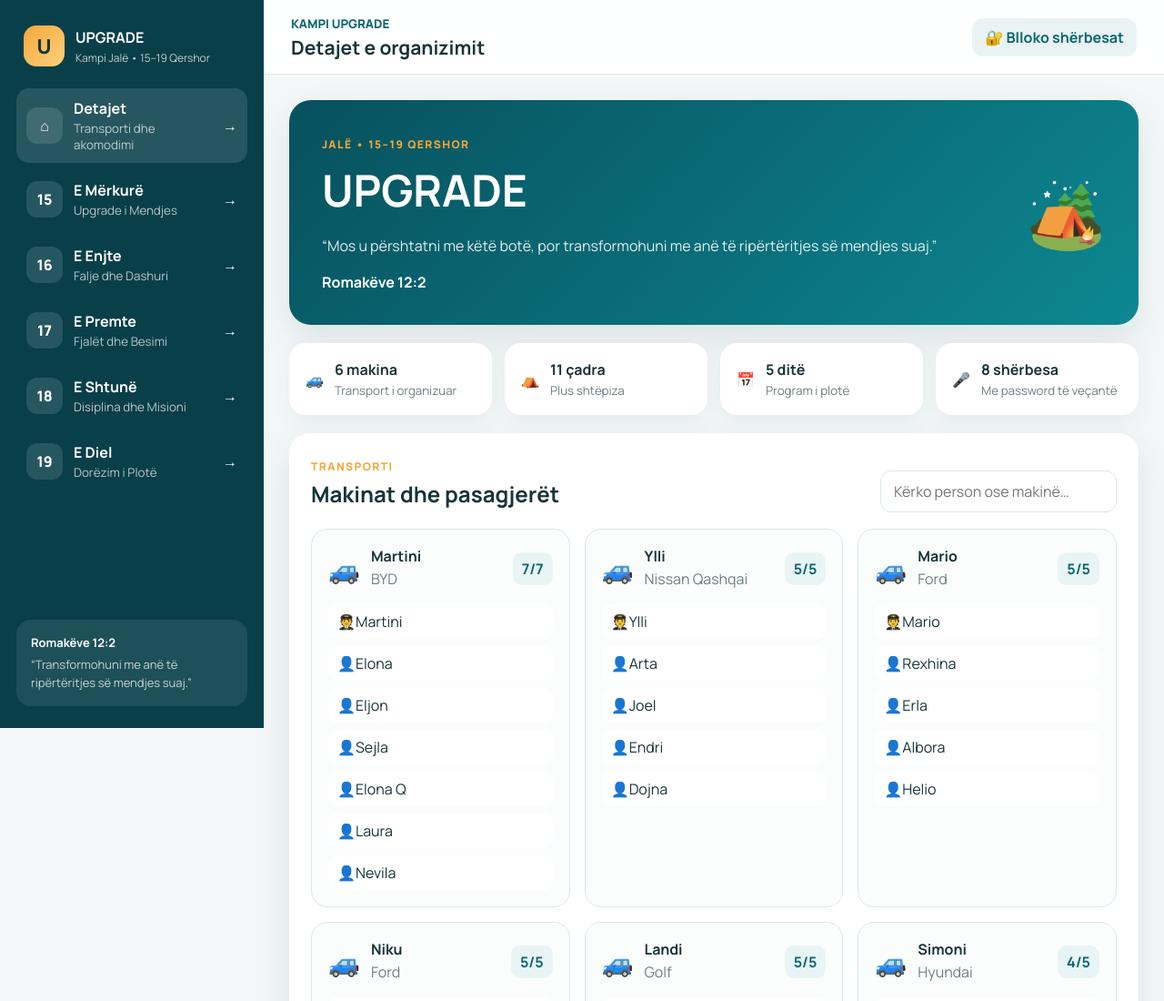
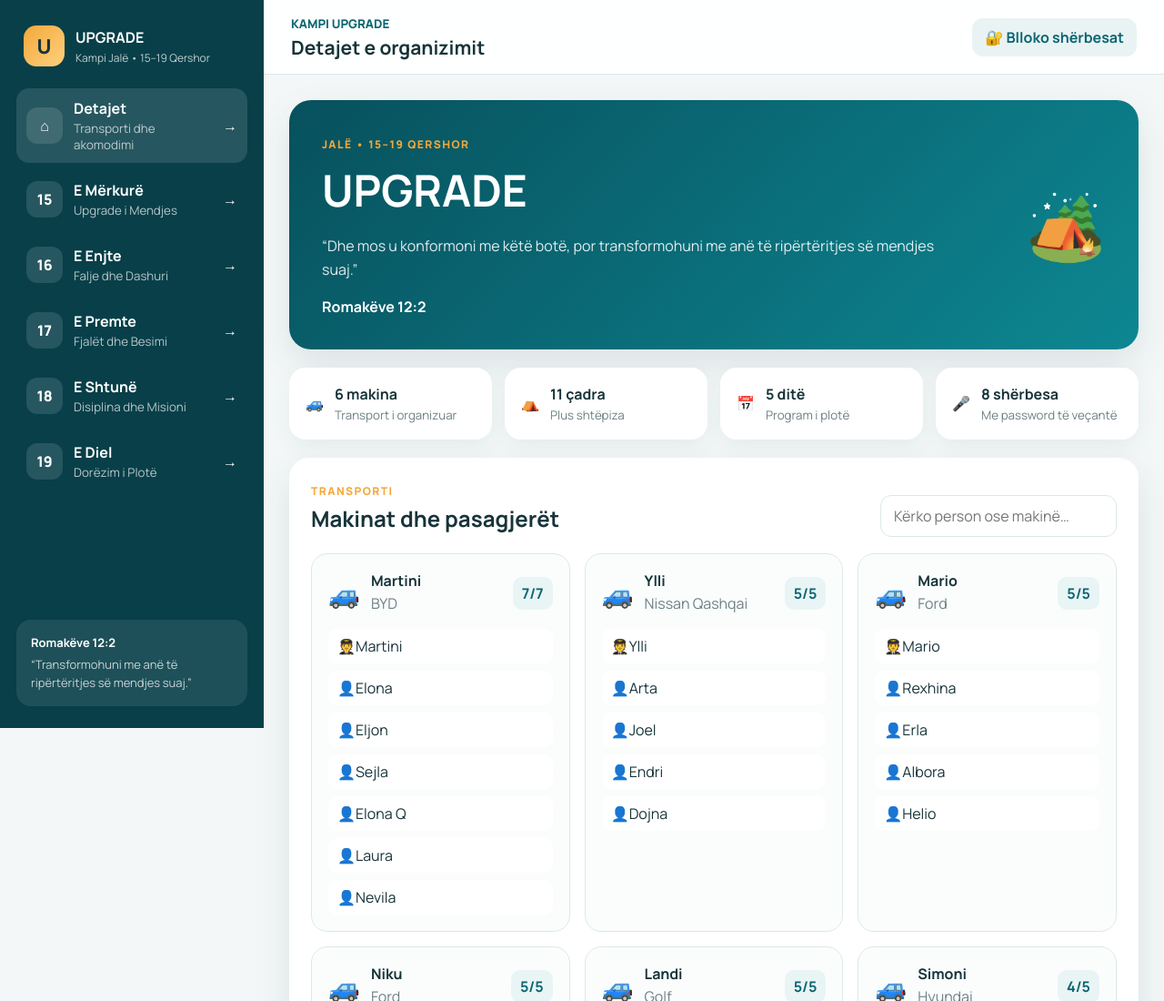
Before and after one commit to mdudumi/upgrade-jc, a plain HTML site: page index.html in a window 1280 px wide. Shown: the top 1100 px of the page at 91% size. Drawn offline with Linux system fonts and the light colour scheme.

Commit message:
Update index.html

```diff
--- a/index.html
+++ b/index.html
@@ -27,7 +27,7 @@
     </header>
 
     <section class="view active" id="detailsView">
-      <div class="hero"><div><span class="eyebrow">JALË • 15–19 QERSHOR</span><h2>UPGRADE</h2><p>“Mos u përshtatni me këtë botë, por transformohuni me anë të ripërtëritjes së mendjes suaj.”</p><strong>Romakëve 12:2</strong></div><div class="hero-badge">🏕️</div></div>
+      <div class="hero"><div><span class="eyebrow">JALË • 15–19 QERSHOR</span><h2>UPGRADE</h2><p>“Dhe mos u konformoni me këtë botë, por transformohuni me anë të ripërtëritjes së mendjes suaj.”</p><strong>Romakëve 12:2</strong></div><div class="hero-badge">🏕️</div></div>
       <div class="summary-grid"><article>🚙 <div><strong>6 makina</strong><small>Transport i organizuar</small></div></article><article>⛺ <div><strong>11 çadra</strong><small>Plus shtëpiza</small></div></article><article>📅 <div><strong>5 ditë</strong><small>Program i plotë</small></div></article><article>🎤 <div><strong>8 shërbesa</strong><small>Me password të veçantë</small></div></article></div>
 
       <section class="content-card"><div class="section-heading"><div><span class="section-kicker">TRANSPORTI</span><h3>Makinat dhe pasagjerët</h3></div><input class="search-input" id="carSearch" placeholder="Kërko person ose makinë…"></div><div class="car-grid" id="carGrid"></div></section>
```
